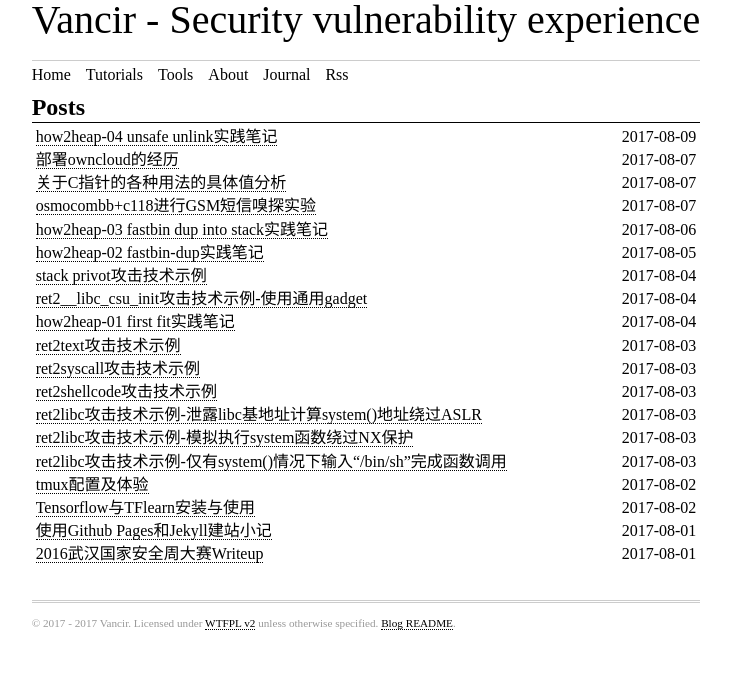
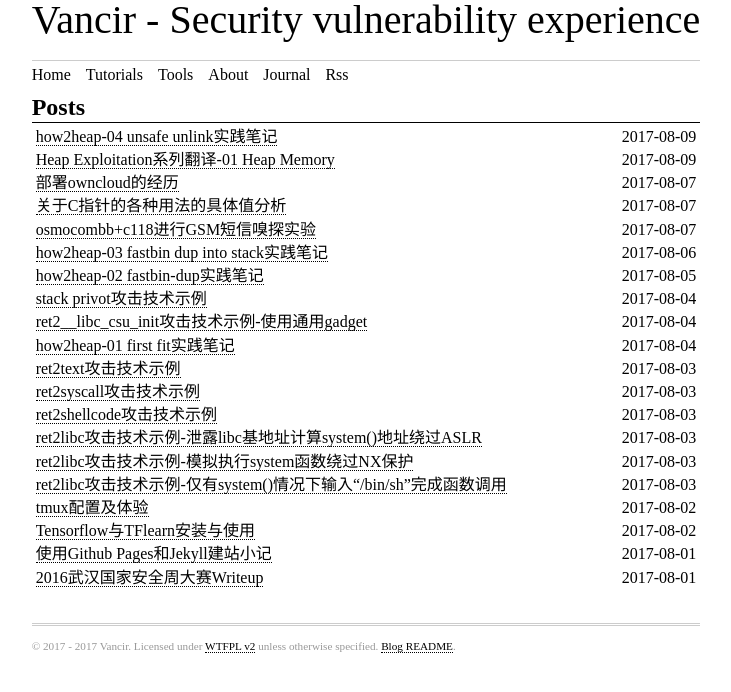
Before and after one commit to Trietptm-on-Coding-Algorithms/vancir.github.io, a Jekyll site: the page built from index.html, in a window 1280 px wide. Shown: the top 692 px of the page, without its empty margins (274-1005 px from the left). Built offline with Jekyll 4.4.1, drawn with Linux system fonts in a browser that asks for light colours; some web fonts are replaced; some of the changed lines change nothing that is shown.

Commit message:
added heap memory

````diff
--- /dev/null
+++ b/_posts/2017-08-09-Heap-memory.md
@@ -0,0 +1,73 @@
+---
+title: Heap Exploitation系列翻译-01 Heap Memory
+time: 2017-08-09
+tags: [CTF, pwn, heap]
+layout: post
+categories: posts
+---
+
+
+# Heap memory
+
+> 本文是对Dhaval Kapil的[Heap Exploitation](https://heap-exploitation.dhavalkapil.com/)系列教程的译文
+
+## What is Heap?
+
+堆是操作系统分配给每个程序的一块内存区域，与栈不同，堆内存可以进行动态分配，也就是说程序可以在任何时候申请或释放堆段的内存。而且，这块内存是全局共享的，比你不仅可以在申请调用内存的函数中访问或修改它，在程序中的任何地方都可以。程序使用指针来指向动态申请的内存来实现这一效果，虽然相比使用局部变量会在性能上会稍有下降。
+
+## Using dynamic memory
+
+`stdlib.h` 提供了许多可供访问、修改和管理动态内存的标准库函数，常用的函数包括
+ **malloc** and **free**:
+
+```c
+// Dynamically allocate 10 bytes
+char *buffer = (char *)malloc(10);
+
+strcpy(buffer, "hello");
+printf("%s\n", buffer); // prints "hello"
+
+// Frees/unallocates the dynamic memory allocated earlier
+free(buffer);
+```
+
+文档中 'malloc' 和 'free' 有如下说明：
+
+* **malloc**:
+
+  ```c
+  /*
+    malloc(size_t n)
+    Returns a pointer to a newly allocated chunk of at least n
+    bytes, or null if no space is available. Additionally, on
+    failure, errno is set to ENOMEM on ANSI C systems.
+
+    If n is zero, malloc returns a minimum-sized chunk. (The
+    minimum size is 16 bytes on most 32bit systems, and 24 or 32
+    bytes on 64bit systems.)  On most systems, size_t is an unsigned
+    type, so calls with negative arguments are interpreted as
+    requests for huge amounts of space, which will often fail. The
+    maximum supported value of n differs across systems, but is in
+    all cases less than the maximum representable value of a
+    size_t.
+  */
+  ```
+
+* **free**:
+
+  ```c
+  /*
+    free(void* p)
+    Releases the chunk of memory pointed to by p, that had been
+    previously allocated using malloc or a related routine such as
+    realloc. It has no effect if p is null. It can have arbitrary
+    (i.e., bad!) effects if p has already been freed.
+
+    Unless disabled (using mallopt), freeing very large spaces will
+    when possible, automatically trigger operations that give
+    back unused memory to the system, thus reducing program
+    footprint.
+  */
+  ```
+
+重要的是标准库提供有这些内存分配函数，这些函数为开发者和操作系统能有效管理堆内存提供了中间层。开发者有必要在使用完分配的内存后立即‘free’释放它。从实质来看，这些函数都使用了两种系统调用[sbrk](http://man7.org/linux/man-pages/man2/sbrk.2.html)和[mmap](http://man7.org/linux/man-pages/man2/mmap.2.html)来申请或释放操作系统的堆内存。[这篇文章](https://sploitfun.wordpress.com/2015/02/11/syscalls-used-by-malloc/)则详细地介绍这些系统调用。
--- a/tutorials.html
+++ b/tutorials.html
@@ -15,14 +15,10 @@
     <li><a href="/posts/ret2__libc_csu_init攻击技术示例-使用通用gadget">ret2__libc_csu_init攻击技术示例-使用通用gadget</a></li>
   </ol>
 
-
-
   <h1 id="section-1"><span class="header-section-number">2</span>Fancy technique</h1>
   <ol type="1">
     <li><a href="/posts/stack-privot攻击技术示例">stack privot攻击技术示例</a></li>
   </ol>
-
-
 
   <h1 id="section-2"><span class="header-section-number">3</span>Educational Heap Exploitation</h1>
   <ol type="1">
@@ -30,6 +26,7 @@
     <li><a href="/posts/how2heap-02-fastbin-dup">how2heap-02 fastbin dup实践笔记</a></li>
     <li><a href="/posts/how2heap-03-fastbin-dup-into-stack">how2heap-03 fastbin dup into stack实践笔记</a></li>
     <li><a href="/posts/how2heap-04-unsafe-unlink">how2heap-04 unsafe unlink实践笔记</a></li>
+    <!--
     <li><a href="/posts/how2heap-05-house-of-spirit">how2heap-05 house of spirit实践笔记</a></li>
     <li><a href="/posts/how2heap-06-poison-null-byte">how2heap-06 poison null byte实践笔记</a></li>
     <li><a href="/posts/how2heap-07-house-of-lore">how2heap-07 house of lore实践笔记</a></li>
@@ -38,6 +35,11 @@
     <li><a href="/posts/how2heap-10-house-of-force">how2heap-10 house of force实践笔记</a></li>
     <li><a href="/posts/how2heap-11-unsorted-bin-attack">how2heap-11 unsorted bin attack实践笔记</a></li>
     <li><a href="/posts/how2heap-12-house-of-einherjar">how2heap-12 house of einherjar实践笔记</a></li>
+    -->
   </ol>
 
+  <h1 id="section-2"><span class="header-section-number">3</span><< Heap Exploitation >> Series Translation</h1>
+  <ol type="1">
+    <li><a href="/posts/Heap-memory">Heap Exploitation系列翻译-01 Heap Memory</a></li>
+  </ol>
 </article>
````
